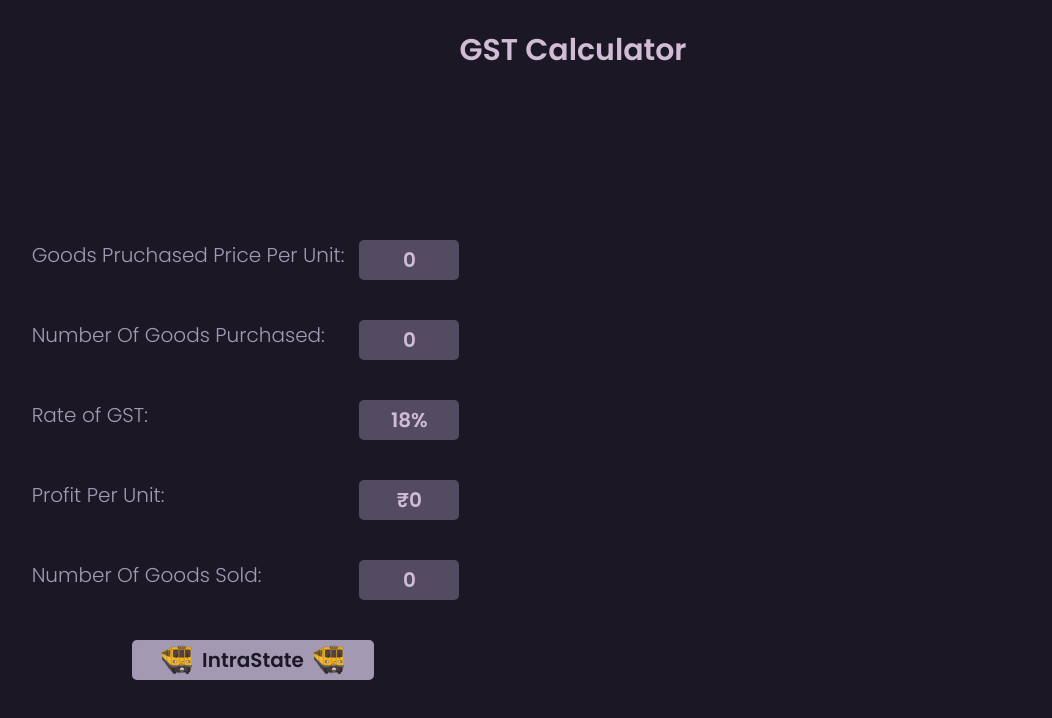
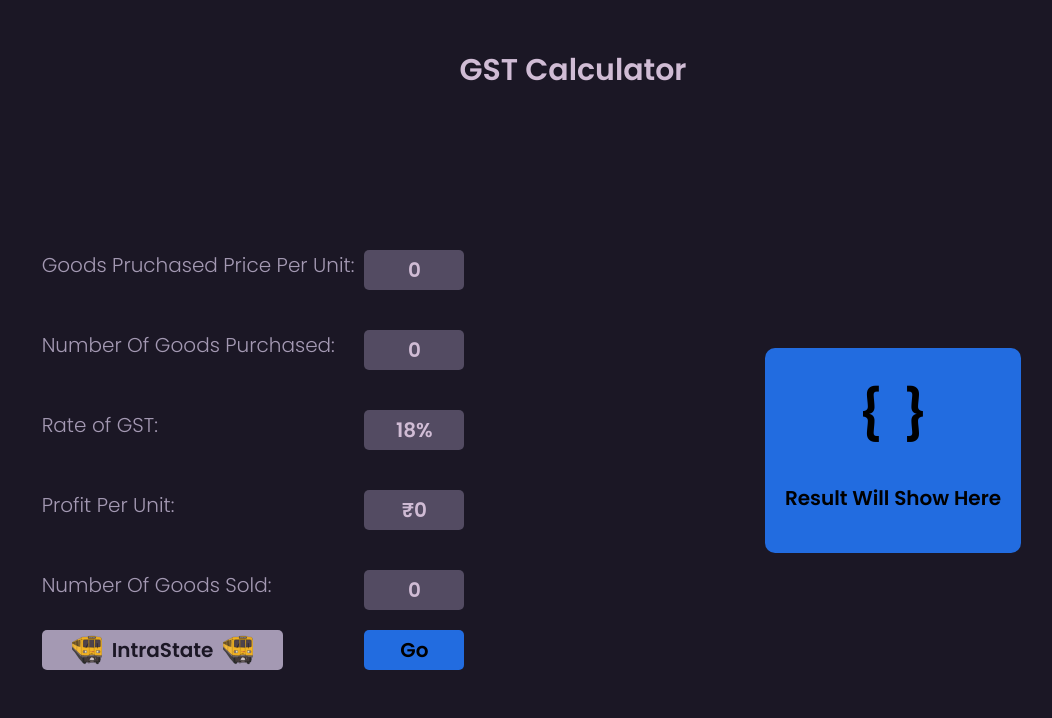
Before and after one commit to MeetCoding/gst-calculator-india, a React (Create React App) app: page / in a window 1280 px wide. Shown: the top 718 px of the page, without its empty margins (67-1119 px from the left). Built offline with nearby package versions, Linux system fonts and the light colour scheme.

Commit message:
built results section

```diff
--- a/src/App.css
+++ b/src/App.css
@@ -1,5 +1,4 @@
 .app {
-    background-color: var(--dark-purple);
     height: 100vh;
     width: 100vw;
     display: grid;
@@ -9,11 +8,12 @@
     grid-row-gap: 0px;
 }
 
-@media (max-width: 500px) {
+@media (max-width: 800px) {
     .app {
         display: flex;
         flex-direction: column;
         justify-content: flex-start;
         align-items: stretch;
+        overflow-y: scroll;
     }
 }
--- a/src/App.js
+++ b/src/App.js
@@ -1,14 +1,18 @@
+import React, { useState } from 'react';
 import Header from './components/header/Header'
 import Feed from './components/feed/Feed'
 import Result from './components/result/Result'
 import './App.css';
 
 function App() {
+
+  const [feedData, setFeedData] = useState(undefined)
+
   return (
     <div className='app'>
       <Header />
-      <Feed />
-      <Result />
+      <Feed setFeedData={setFeedData} />
+      <Result data={feedData} />
     </div>
   );
 }
--- a/src/components/feed/Feed.css
+++ b/src/components/feed/Feed.css
@@ -4,11 +4,17 @@
     flex-direction: column;
     justify-content: center;
     align-items: center;
+    margin: 20px;
 }
 .feed-wrapper {
     display: flex;
     flex-direction: column;
     justify-content: center;
+    align-items: stretch;
+}
+.button-wrapper {
+    display: flex;
+    justify-content: space-between;
     align-items: stretch;
 }
 .feed-label {
@@ -20,7 +26,7 @@
     font-size: 20px;
 }
 .feed-input {
-    margin-inline: 15px;
+    margin-left: 10px;
     padding-block: 5px;
     padding-inline: 10px;
     width: 80px;
@@ -37,7 +43,7 @@
     outline: 2px solid var(--pink);
 }
 .checkbox-label {
-    display: flex;
+    display: inline-flex;
     justify-content: center;
     align-items: center;
     font-family: 'Poppins', sans-serif;
@@ -48,7 +54,6 @@
     padding-inline: 20px;
     padding-block: 5px;
     border-radius: 5px;
-    margin-top: 20px;
 }
 .checked {
     background-color: var(--light-purple);
@@ -62,3 +67,29 @@
 .checkbox {
     display: none;
 }
+.go {
+    display: inline;
+    background-color: var(--blue);
+    border: none;
+    border-radius: 5px;
+    width: 100px;
+    font-family: 'Poppins', sans-serif;
+    font-weight: bold;
+    font-size: 20px;
+}
+.go:hover {
+    color: var(--pink);
+    border: 2px solid var(--pink);
+}
+@media (max-width: 400px) {
+    .button-wrapper {
+        flex-direction: column;
+        align-items: center;
+    }
+    .checkbox {
+        margin-top: 20px;
+    }
+    .go {
+        margin-top: 20px;
+    }
+}
--- a/src/components/feed/Feed.js
+++ b/src/components/feed/Feed.js
@@ -18,6 +18,7 @@ export default class Feed extends Component {
         }
         this.handleChange = this.handleChange.bind(this)
         this.handleCheckboxChange = this.handleCheckboxChange.bind(this)
+        this.go = this.go.bind(this)
     }
 
     handleChange(e) {
@@ -28,7 +29,6 @@ export default class Feed extends Component {
         }
         val = val.replaceAll('%','')
         val = val.replaceAll('₹','')
-        console.log(val)
         if(isNaN(val)) {
             return
         }
@@ -52,6 +52,10 @@ export default class Feed extends Component {
                 checkboxImage: newCheckboxImage
             }
         })
+    }
+
+    go() {
+        this.props.setFeedData(this.state)
     }
 
     render() {
@@ -108,7 +112,7 @@ export default class Feed extends Component {
                             value={this.state.numberOfGoodsSold}
                         />
                     </label>
-                </div>
+                    <div className='button-wrapper'>
                         <label
                             className= {
                                 this.state.isIntraState?
@@ -135,6 +139,12 @@ export default class Feed extends Component {
                                 alt=''
                             />
                         </label>
+                        <button
+                            className='go'
+                            onClick={this.go}
+                        >Go</button>
+                    </div>
+                </div>
             </div>
         )
     }
--- a/src/components/header/Header.css
+++ b/src/components/header/Header.css
@@ -8,8 +8,9 @@
     font-weight: bold;
     font-size: 30px;
     color: var(--pink);
+    transform: translateY(20px);
 }
-@media (max-width: 500px) {
+@media (max-width: 800px) {
     .header {
         height: 100px;
     }
--- a/src/components/result/Result.css
+++ b/src/components/result/Result.css
@@ -1,3 +1,40 @@
 .result {
     grid-area: 2 / 2 / 3 / 3;
+    margin: 20px;
+    display: grid;
+    place-items: center;
 }
+.result-wrapper {
+    background-color: var(--blue);
+    padding: 20px;
+    border-radius: 10px;
+}
+.result-page {
+    display: flex;
+    flex-direction: column;
+    justify-content: center;
+    align-items: center;
+}
+.result-page > h1 {
+    font-weight: bold;
+    font-family: 'Poppins', sans-serif;
+    font-size: 50px;
+    margin: 10px;
+    letter-spacing: 20px;
+    text-align: center;
+    text-indent: 20px;
+}
+.result-page > p {
+    font-weight: bold;
+    font-family: 'Poppins', sans-serif;
+    font-size: 20px;
+}
+.gst-payable {
+    background-color: var(--dark-purple);
+    color: var(--pink);
+    padding: 20px;
+    border-radius: 10px;
+    font-weight: bold;
+    font-family: 'Poppins', sans-serif;
+    font-size: 30px;
+}
--- a/src/components/result/Result.js
+++ b/src/components/result/Result.js
@@ -1,11 +1,26 @@
 import React, { Component } from 'react'
+import InterStateResult from './interstate-result/InterStateResult'
+import IntraStateResult from './intrastate-result/IntraStateResult'
+import NoResult from './no-result/NoResult'
 import './Result.css'
 
 export default class Result extends Component {
     render() {
+        let page = null;
+        if(this.props.data == undefined) {
+            page = <NoResult />
+        }
+        else {
+            page = this.props.data.isIntraState?
+            <IntraStateResult data={this.props.data} />:
+            <InterStateResult data={this.props.data} />
+        }
+        console.log(this.props)
         return (
             <div className='result'>
-
+                <div className='result-wrapper'>
+                    {page}
+                </div>
             </div>
         )
     }
--- /dev/null
+++ b/src/components/result/interstate-result/InterStateResult.js
@@ -0,0 +1,32 @@
+import React from 'react'
+
+function InterStateResult(props) {
+    const {
+        goodsPurchasePricePerUnit,
+        numberOfGoodsPurchased,
+        rateOfGST,
+        profitPerUnit,
+        numberOfGoodsSold
+    } = props.data
+
+    const cp = goodsPurchasePricePerUnit*numberOfGoodsPurchased
+    const sp = (goodsPurchasePricePerUnit+profitPerUnit)*numberOfGoodsSold
+
+    const inputIGST = Math.ceil(cp*(rateOfGST/100))
+
+    const outputIGST = Math.ceil(sp*(rateOfGST/100))
+
+    const gstPayable = Math.ceil(outputIGST-inputIGST)
+
+    return (
+        <div className='result-page'>
+            <span className='gst-payable'>
+                GST Payable: ₹{gstPayable < 0? 0 : gstPayable }
+            </span>
+            <p>Input IGST: ₹{inputIGST}</p>
+            <p>Output IGST: ₹{outputIGST}</p>
+        </div>
+    )
+}
+
+export default InterStateResult
--- /dev/null
+++ b/src/components/result/intrastate-result/IntraStateResult.js
@@ -0,0 +1,37 @@
+import React from 'react'
+
+function IntraStateResult(props) {
+
+    const {
+        goodsPurchasePricePerUnit,
+        numberOfGoodsPurchased,
+        rateOfGST,
+        profitPerUnit,
+        numberOfGoodsSold
+    } = props.data
+
+    const cp = goodsPurchasePricePerUnit*numberOfGoodsPurchased
+    const sp = (goodsPurchasePricePerUnit+profitPerUnit)*numberOfGoodsSold
+
+    const inputCGST = Math.ceil(cp*(rateOfGST/200))
+    const inputSGST = inputCGST
+
+    const outputCGST = Math.ceil(sp*(rateOfGST/200))
+    const outputSGST = outputCGST
+
+    const gstPayable = Math.ceil((outputCGST-inputCGST)*2)
+
+    return (
+        <div className='result-page'>
+            <span className='gst-payable'>
+                GST Payable: ₹{gstPayable < 0? 0 : gstPayable }
+            </span>
+            <p>Input CGST: ₹{inputCGST}</p>
+            <p>Input SGST: ₹{inputSGST}</p>
+            <p>Output CGST: ₹{outputCGST}</p>
+            <p>Output SGST: ₹{outputSGST}</p>
+        </div>
+    )
+}
+
+export default IntraStateResult
--- /dev/null
+++ b/src/components/result/no-result/NoResult.js
@@ -0,0 +1,12 @@
+import React from 'react'
+
+function NoResult() {
+    return (
+        <div className='result-page'>
+            <h1>{'{}'}</h1>
+            <p>Result Will Show Here</p>
+        </div>
+    )
+}
+
+export default NoResult
--- a/src/index.css
+++ b/src/index.css
@@ -5,6 +5,7 @@ html, body {
     --light-purple: #A499B3;
     --pink: #D0BCD5;
     --blue: #226CE0;
+    background-color: var(--dark-purple);
     margin: 0;
     padding: 0;
 }
```
Lines whose indentation alone changed are shown as unchanged.
